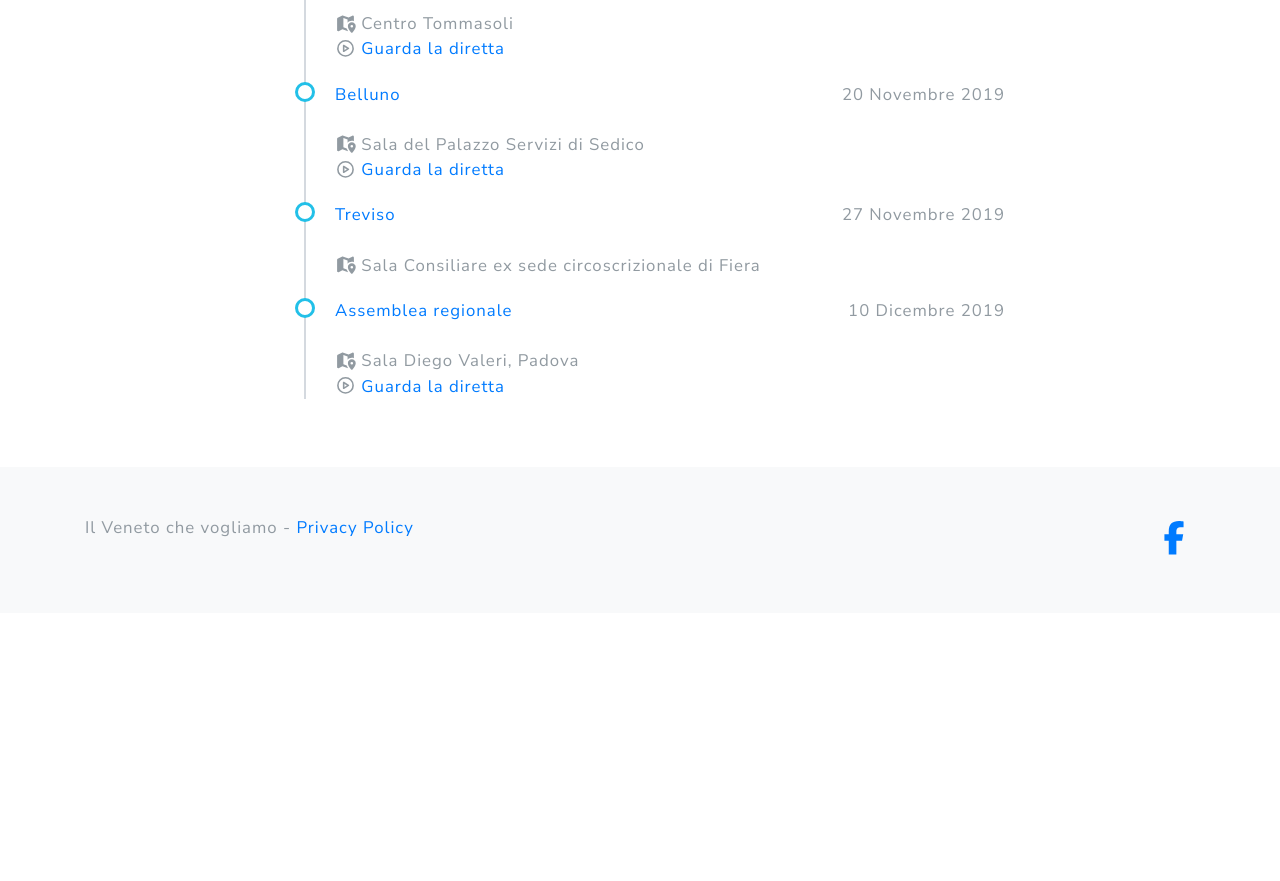
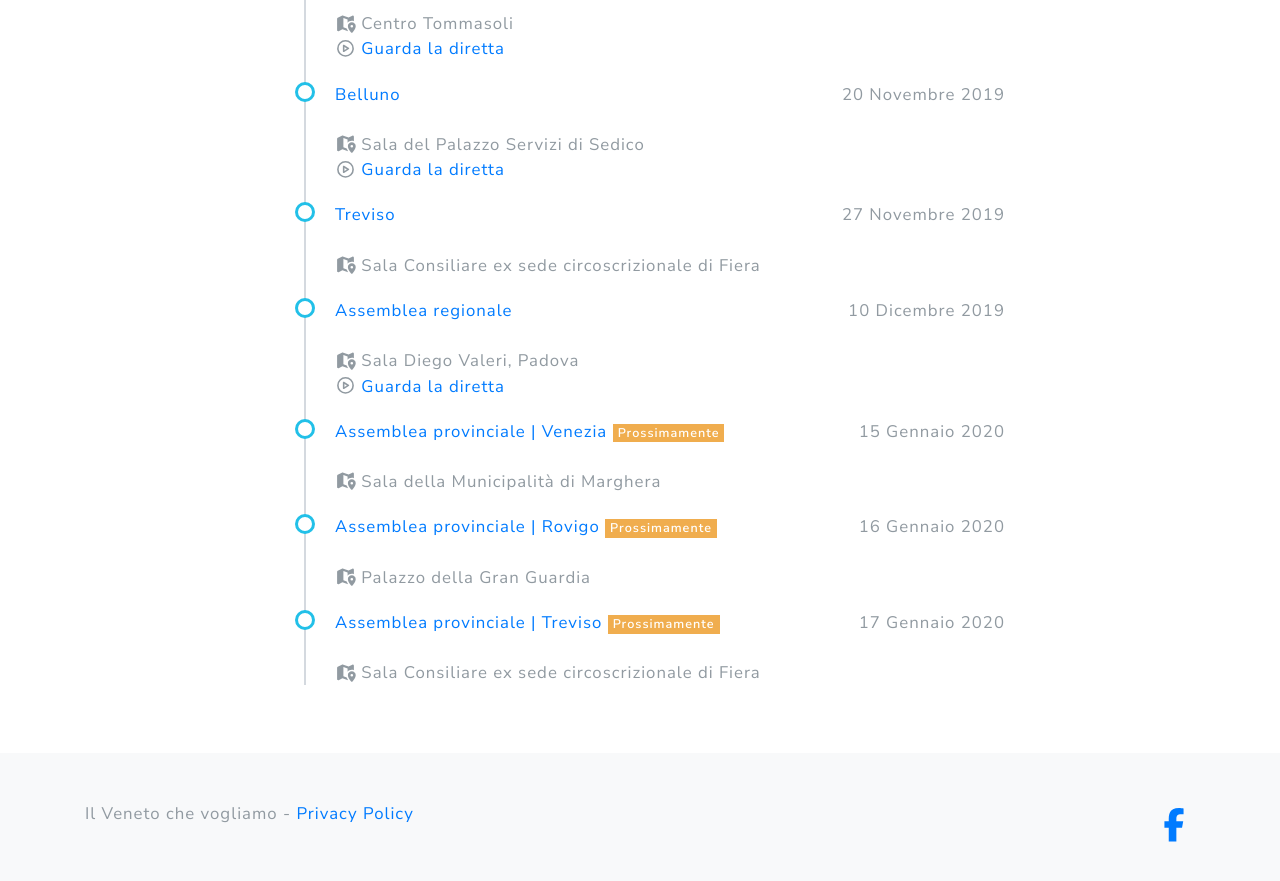
Before and after one commit to venetochevogliamo/venetochevogliamo.it, a Jekyll site: the page built from index.html, in a window 1280 px wide and 900 px high, scrolled down 2491 px. Shown: the top 881 px of the window. Built offline with Jekyll 4.4.1, drawn with Linux system fonts in a browser that asks for light colours; nearby versions of some CDN libraries; library files that are not in the unit come from our copies; comment, search, counter and statistics services are not loaded; before the commit the page ends 3104 px from its top, so only the background shows below that.

Commit message:
Assemblee provinciali

```diff
--- a/_data/events.yml
+++ b/_data/events.yml
@@ -37,3 +37,18 @@
   fb: https://www.facebook.com/events/722978128194722/
   location: Sala Diego Valeri, Padova
   live: https://www.facebook.com/venetochevogliamo/videos/564942744283660/
+- date: 15 Gennaio 2020
+  place: Assemblea provinciale | Venezia
+  fb: https://www.facebook.com/events/2570425123202679/
+  location: Sala della Municipalità di Marghera
+  new: true
+- date: 16 Gennaio 2020
+  place: Assemblea provinciale | Rovigo
+  fb: https://www.facebook.com/events/512743306264137/
+  location: Palazzo della Gran Guardia
+  new: true
+- date: 17 Gennaio 2020
+  place: Assemblea provinciale | Treviso
+  fb: https://www.facebook.com/events/3059091400982932/
+  location: Sala Consiliare ex sede circoscrizionale di Fiera
+  new: true
```
